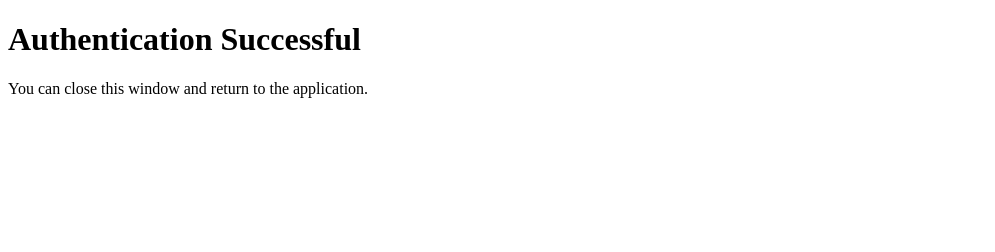
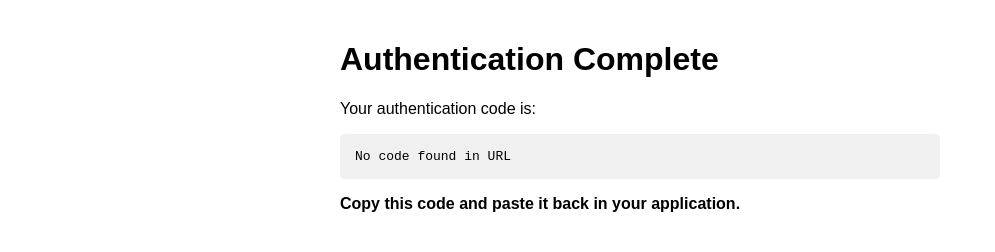
Before and after one commit to bankarohit/fyers-redirect-uri, a plain HTML site: page index.html in a window 1280 px wide. Shown: the whole page, without its empty margins (0-995 px from the left). Drawn offline with Linux system fonts and the light colour scheme.

Commit message:
Update index.html

```diff
--- a/index.html
+++ b/index.html
@@ -1,10 +1,25 @@
 <!DOCTYPE html>
 <html>
 <head>
-    <title>API Authentication Successful</title>
+    <title>Authentication Complete</title>
+    <style>
+        body { font-family: Arial, sans-serif; max-width: 600px; margin: 0 auto; padding: 20px; }
+        .code-box { background: #f0f0f0; padding: 15px; border-radius: 5px; font-family: monospace; word-break: break-all; }
+    </style>
 </head>
 <body>
-    <h1>Authentication Successful</h1>
-    <p>You can close this window and return to the application.</p>
+    <h1>Authentication Complete</h1>
+    <p>Your authentication code is:</p>
+    <div class="code-box" id="authCode">Loading...</div>
+    <p><strong>Copy this code and paste it back in your application.</strong></p>
+
+    <script>
+        // Extract auth_code from URL
+        const urlParams = new URLSearchParams(window.location.search);
+        const authCode = urlParams.get('auth_code');
+
+        // Display the code
+        document.getElementById('authCode').textContent = authCode || 'No code found in URL';
+    </script>
 </body>
 </html>
```
